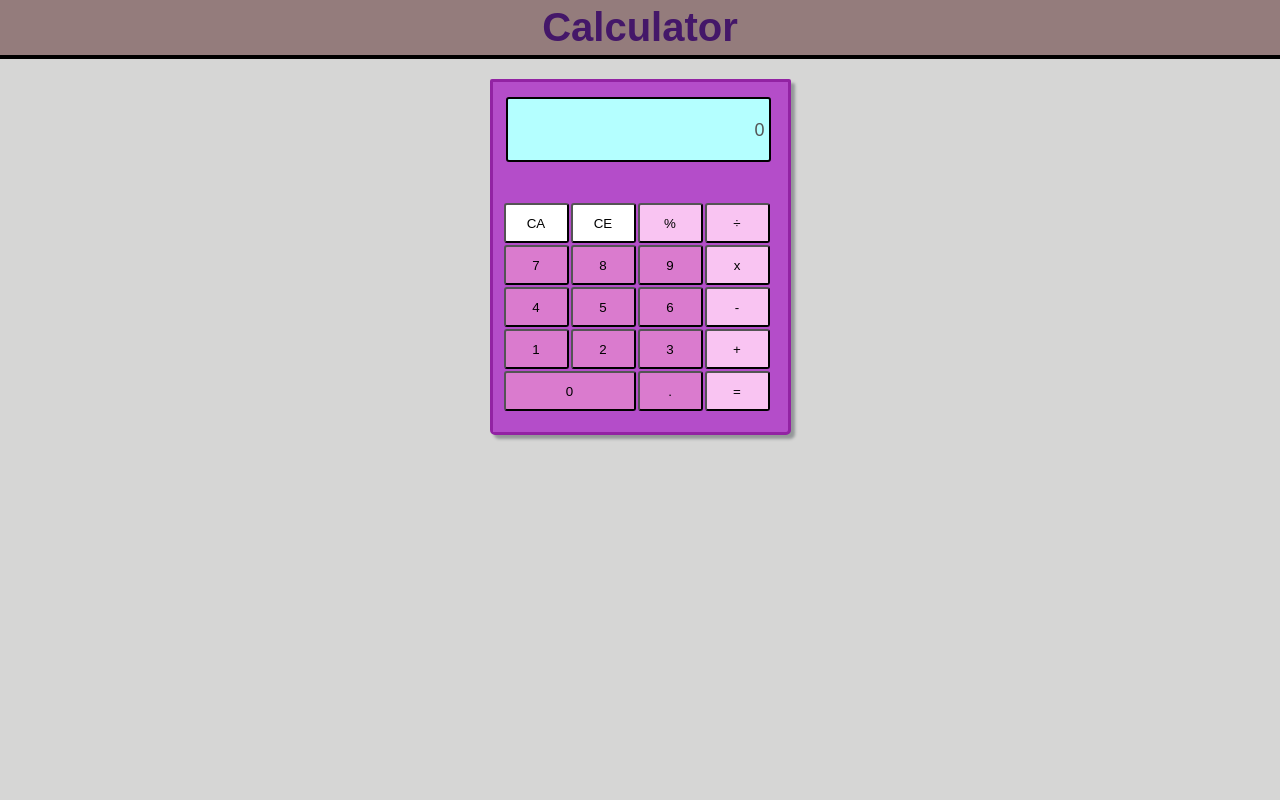
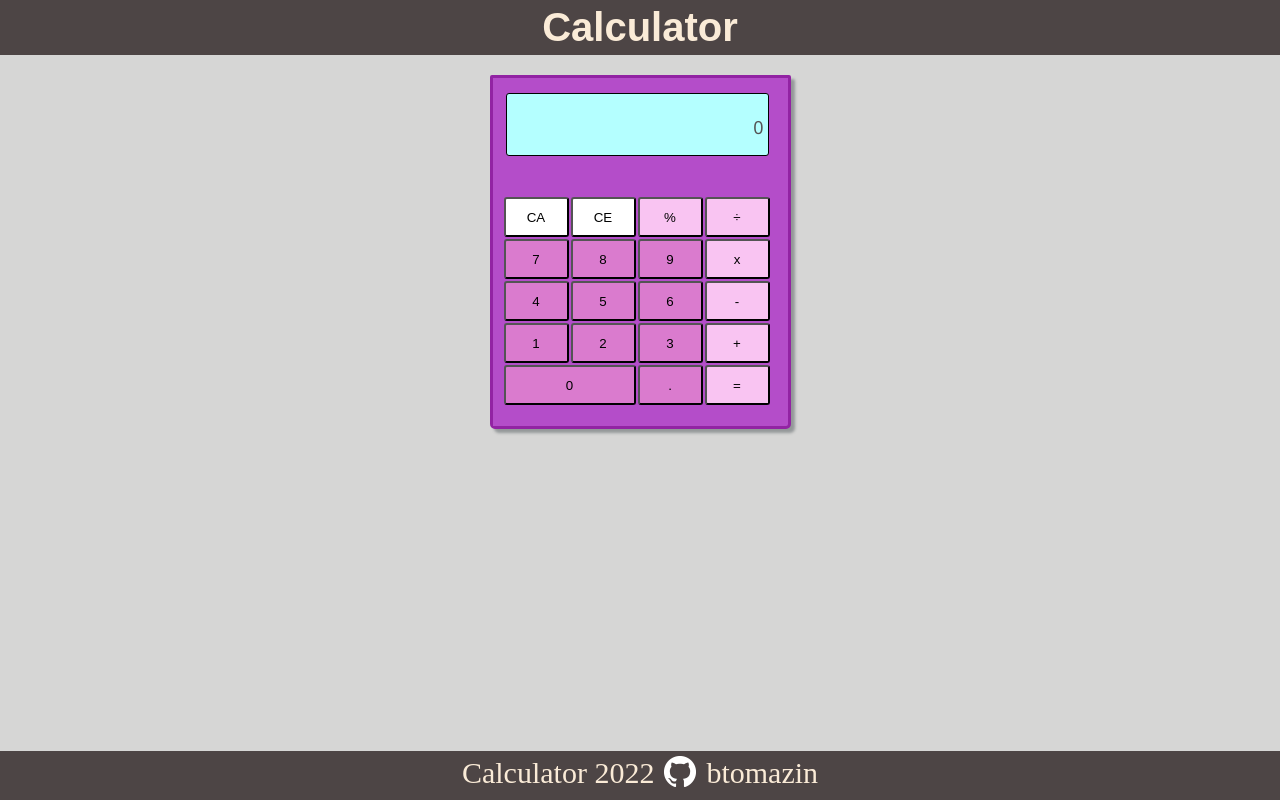
Before and after one commit to btomazin/calculator, a plain HTML site: page index.html in a window 1280 px wide. Drawn offline with Linux system fonts and the light colour scheme.

Commit message:
add a footer

```diff
--- a/index.html
+++ b/index.html
@@ -5,6 +5,7 @@
   <meta http-equiv="X-UA-Compatible" content="IE=edge">
   <meta name="viewport" content="width=device-width, initial-scale=1.0">
   <link rel="stylesheet" href="style.css">
+  <link rel="shortcut icon" href="img/favicon.ico" type="image/x-icon">
   <title>Calculator</title>
 </head>
 <body>
@@ -38,6 +39,7 @@
     </div>
   </div>
   </div>
+  <div id="footer">Calculator 2022 <a href="https://github.com/btomazin/"><img src="img/GitHub-Mark-Light-32px.png" alt="git hub logo"></a> btomazin</div>
 </body>
 <script src="script.js"></script>
 </html>
--- a/style.css
+++ b/style.css
@@ -5,11 +5,16 @@
 	flex-flow: wrap;
 	width: 270px;
 }
-
+html{
+	height: 100%;
+}
 body{
 	background-color: rgb(214, 214, 213);
 	padding: 0;
 	margin: 0;
+	display: flex;
+	flex-direction: column;
+	height: 100%;
 
 }
 
@@ -17,15 +22,26 @@ body{
 	font-size: 40px;
 	font-weight: 900;
 	font-family:Arial, Helvetica, sans-serif;
-	color: rgb(68, 23, 105);
-	background-color: rgb(148, 124, 124);
+	color: antiquewhite;
+	background-color: rgb(77, 69, 69);
 	margin: 0;
 	padding: 5px 20px;
 	text-align: center;
-	border-bottom: 4px solid black;
+	border-bottom: 0px solid black;
 }
 #mid{
 	padding: 20px;
+	flex: 1 0 auto;
+}
+
+#footer{
+	background-color: rgb(77, 69, 69);
+	color: antiquewhite;
+	padding: 5px;
+	font-size: 30px;
+	display: flex;
+	gap: 10px;
+	justify-content: center;
 
 }
 
@@ -48,7 +64,7 @@ body{
 	padding: 20px 3px;
 
 	border-radius: 3px;
-	border: solid black 2px;
+	border: solid black 1px;
 }
 
 .calc-buttons{
@@ -90,7 +106,7 @@ body{
 	border: 0;
 	background-color: rgb(180, 255, 255);
 	text-align: right;
-	font-family: Arial, Helvetica, sans-serif;
+	font-family:'Segoe UI', Tahoma, Geneva, Verdana, sans-serif;
 	font-size: large;
 	width: 252px;
 }
```
Also changed, not shown: img/GitHub-Mark-Light-32px.png (added), img/favicon.ico (added).
